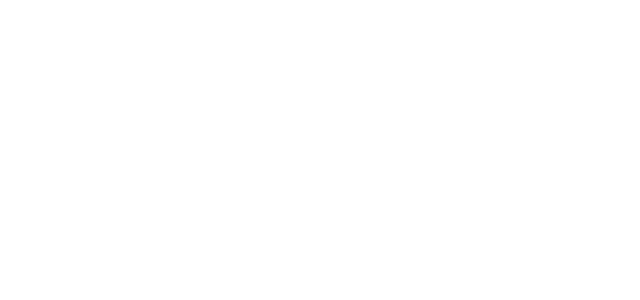
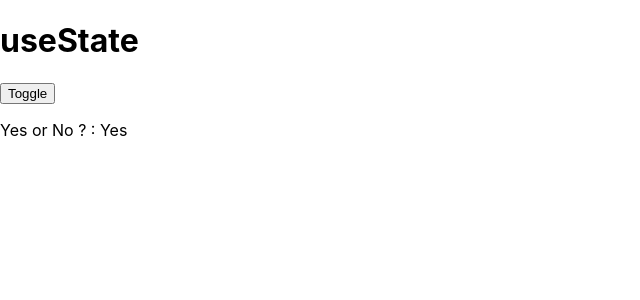
Before and after one commit to Sam-McCathie/react-js, a React (Create React App) app: page /classes/state/new in a window 1280 px wide. Before the commit this address had no page. Shown: the top 300 px of the page, without its empty margins (0-640 px from the left). Built offline with nearby package versions, Linux system fonts and the light colour scheme.

Commit message:
Class component basics

```diff
--- a/src/App.js
+++ b/src/App.js
@@ -11,6 +11,9 @@ import Hooks from "./topics/hooks/hooks";
 import UseReducer from "./topics/hooks/useReducer";
 import UseState from "./topics/hooks/useState";
 import Basics from "./topics/classes/basics";
+import FunctionalVsClass from "./topics/classes/functional-vs-class";
+import ClassStateNew from "./topics/classes/class-state-new";
+import ClassStateOld from "./topics/classes/class-state-old";
 
 function App() {
   return (
@@ -29,6 +32,12 @@ function App() {
         <Route path="/event-listeners" element={<EventListeners />} />
         <Route path="/classes" element={<Classes />} />
         <Route path="/classes/basics" element={<Basics />} />
+        <Route
+          path="/classes/functional-vs-class"
+          element={<FunctionalVsClass message="I am a prop" />}
+        />
+        <Route path="/classes/state/new" element={<ClassStateNew />} />
+        <Route path="/classes/state/old" element={<ClassStateOld />} />
       </Routes>
     </BrowserRouter>
   );
--- /dev/null
+++ b/src/topics/classes/class-state-new.js
@@ -0,0 +1,33 @@
+import React, {Component} from "react";
+
+export default class ClassStateNew extends Component {
+  // const [state, useState] = useState("Yes")
+  // replace above with below
+
+  // must be called "state" -> state will always be an object.
+  state = {
+    toggle: "Yes",
+  };
+
+  // declare method (no function keyword)
+  // called with this.toggleYesNo -> must be an arrow method
+  toggleYesNo = () => {
+    // setState originates from Component class
+    this.setState((prevState) => {
+      return {
+        //update the value of state.toggle
+        toggle: prevState.toggle === "Yes" ? "No" : "Yes",
+      };
+    });
+  };
+
+  render() {
+    return (
+      <div>
+        <h1>useState</h1>
+        <button onClick={this.toggleYesNo}>Toggle</button>
+        <p>Yes or No ? : {this.state.toggle}</p>
+      </div>
+    );
+  }
+}
--- /dev/null
+++ b/src/topics/classes/class-state-old.js
@@ -0,0 +1,33 @@
+import React, {Component} from "react";
+
+export default class ClassStateOld extends Component {
+  // old way of updating state
+  // constructor -> required class syntax
+  constructor() {
+    // super() -> connects this class component with react.Component
+    super();
+    this.state = {
+      happy: "Yes",
+    };
+    // required for this to not be undefined when calling method
+    this.toggleMood = this.toggleMood.bind(this);
+  }
+
+  toggleMood() {
+    this.setState((prevState) => {
+      return {
+        happy: prevState.happy === "Yes" ? "No" : "Yes",
+      };
+    });
+  }
+
+  render() {
+    return (
+      <div>
+        <h1>useState</h1>
+        <button onClick={this.toggleMood}>Toggle</button>
+        <p>Happy ? : {this.state.happy}</p>
+      </div>
+    );
+  }
+}
--- a/src/topics/classes/classes.js
+++ b/src/topics/classes/classes.js
@@ -9,6 +9,15 @@ const Classes = () => {
         <li>
           <Link to="basics">Class basics refresher</Link>
         </li>
+        <li>
+          <Link to="functional-vs-class">Functional vs Class Component</Link>
+        </li>
+        <li>
+          <Link to="state/new">Class State (modern)</Link>
+        </li>
+        <li>
+          <Link to="state/old">Class State (old)</Link>
+        </li>
       </ol>
     </div>
   );
--- /dev/null
+++ b/src/topics/classes/functional-vs-class.js
@@ -0,0 +1,28 @@
+import React, {Component} from "react";
+
+// Functional component
+// const FunctionalVsClass = (props) => {
+//   return (
+//     <div>
+//       <h1>Functional Component</h1>
+//       <p>{props.message}</p>
+//     </div>
+//   );
+// };
+// export default FunctionalVsClass;
+
+// Class component
+export default class FunctionalVsClass extends Component {
+  // Required! -> render returns react elements that display on the screen
+  // props are automatically added to the object that is created with this class
+
+  // add logic here
+  render() {
+    return (
+      <div>
+        <h1>Class Component</h1>
+        <p>{this.props.message}</p>
+      </div>
+    );
+  }
+}
```
